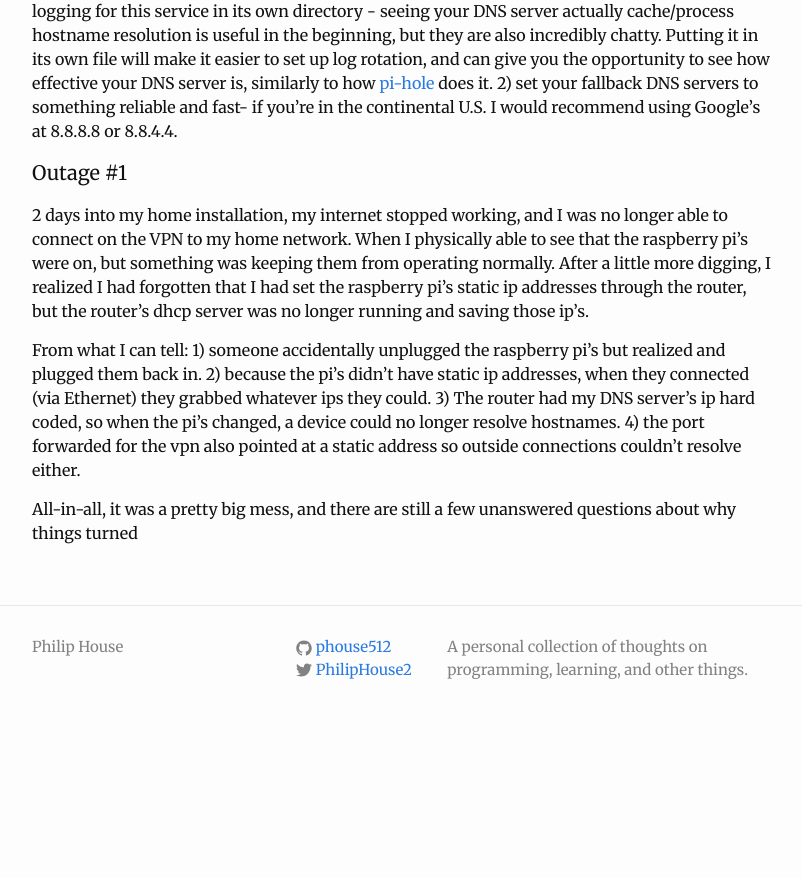
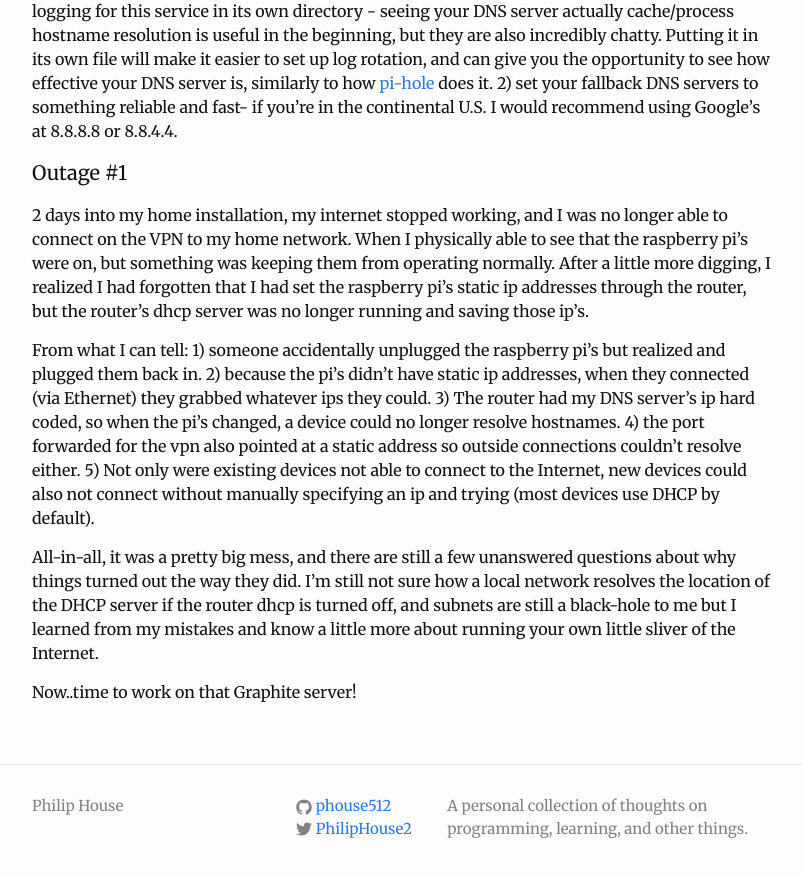
Before and after one commit to phouse512/blog, a Jekyll site: the page built from _posts/2016-04-10-raspberry-pi-vpn-dns.markdown, in a window 1280 px wide and 900 px high, scrolled down 1382 px. Shown: the top 877 px of the window, without its empty margins (238-1040 px from the left). Built offline with Jekyll 4.4.1, drawn with Linux system fonts in a browser that asks for light colours; comment, search, counter and statistics services are not loaded; before the commit the page ends 2123 px from its top, so only the background shows below that; some of the changed text lies outside the part shown.

Commit message:
almost done!

```diff
--- a/_posts/2016-04-10-raspberry-pi-vpn-dns.markdown
+++ b/_posts/2016-04-10-raspberry-pi-vpn-dns.markdown
@@ -8,7 +8,7 @@ comments: true
 
 With most of my programming projects, you could consider me a textbook
 [yak-shaver][yak-shaver]. I usually find myself going down the rabbit hole so
-much so that I end up wasting unnecessary time, but fortunately in this case
+much so that I end up wasting unnecessary time and energy, but fortunately in this case
 I ended up learning a lot of useful skills and knowledge. My original intention
 was to start hosting my own graphite/carbon server so that I could set up
 detailed metrics reporting for some of my applications. Up until now, I had
@@ -60,9 +60,11 @@ The netgear router in my apartment allows for you to specify custom DNS servers,
 
 2 days into my home installation, my internet stopped working, and I was no longer able to connect on the VPN to my home network. When I physically able to see that the raspberry pi's were on, but something was keeping them from operating normally. After a little more digging, I realized I had forgotten that I had set the raspberry pi's static ip addresses through the router, but the router's dhcp server was no longer running and saving those ip's.
 
-From what I can tell: 1) someone accidentally unplugged the raspberry pi's but realized and plugged them back in. 2) because the pi's didn't have static ip addresses, when they connected (via Ethernet) they grabbed whatever ips they could. 3) The router had my DNS server's ip hard coded, so when the pi's changed, a device could no longer resolve hostnames. 4) the port forwarded for the vpn also pointed at a static address so outside connections couldn't resolve either.
+From what I can tell: 1) someone accidentally unplugged the raspberry pi's but realized and plugged them back in. 2) because the pi's didn't have static ip addresses, when they connected (via Ethernet) they grabbed whatever ips they could. 3) The router had my DNS server's ip hard coded, so when the pi's changed, a device could no longer resolve hostnames. 4) the port forwarded for the vpn also pointed at a static address so outside connections couldn't resolve either. 5) Not only were existing devices not able to connect to the Internet, new devices could also not connect without manually specifying an ip and trying (most devices use DHCP by default).
 
-All-in-all, it was a pretty big mess, and there are still a few unanswered questions about why things turned
+All-in-all, it was a pretty big mess, and there are still a few unanswered questions about why things turned out the way they did. I'm still not sure how a local network resolves the location of the DHCP server if the router dhcp is turned off, and subnets are still a black-hole to me but I learned from my mistakes and know a little more about running your own little sliver of the Internet.
+
+Now..time to work on that Graphite server!
 
 
 [yak-shaver]: http://urlgoeshere
```
